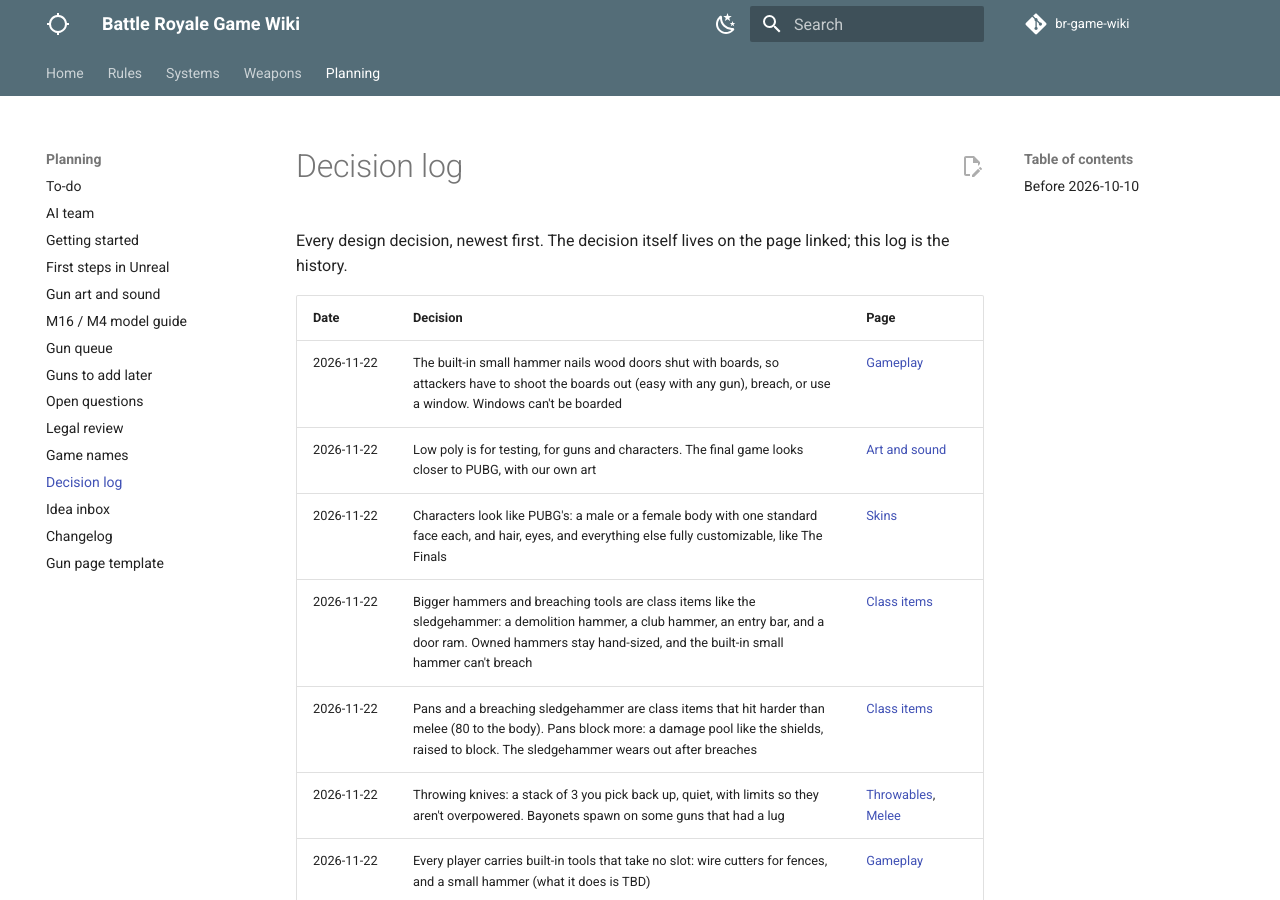
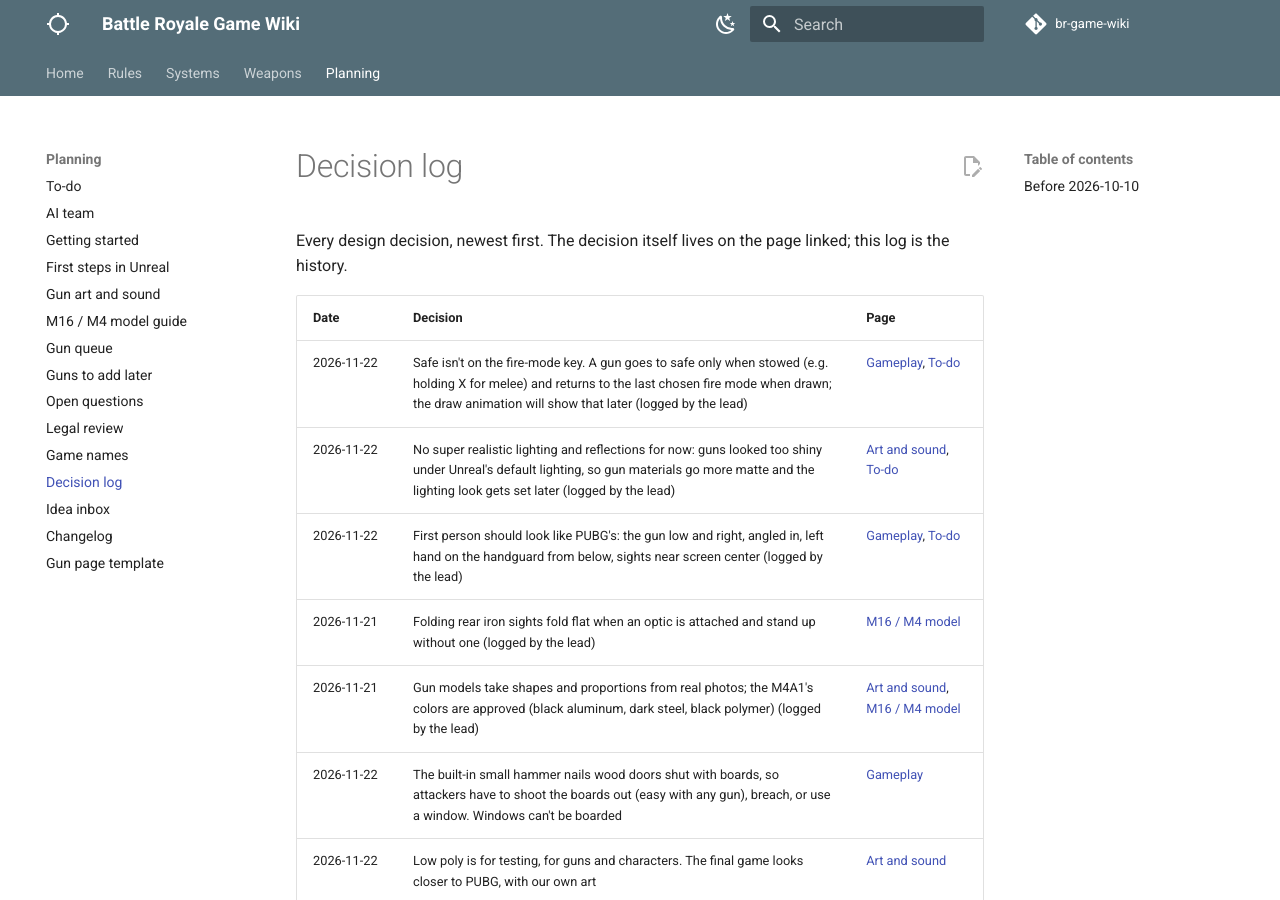
Before and after one commit to DerrickSpartan1/br-game-wiki, an MkDocs documentation site: the page built from docs/planning/decisions.md, in a window 1280 px wide and 900 px high. Built offline with MkDocs 1.6.1 and Material for MkDocs 9.7.7, drawn with Linux system fonts in a browser that asks for light colours; comment, search, counter and statistics services are not loaded.

Commit message:
Lead: log the owner's recent decisions (safe on stow, lighting, first person, folding sights, gun look)
Co-Authored-By: Claude Opus 5.5 <noreply@anthropic.com>

```diff
--- a/docs/planning/decisions.md
+++ b/docs/planning/decisions.md
@@ -4,6 +4,11 @@ Every design decision, newest first. The decision itself lives on the page linke
 
 | Date | Decision | Page |
 | --- | --- | --- |
+| 2026-11-22 | Safe isn't on the fire-mode key. A gun goes to safe only when stowed (e.g. holding X for melee) and returns to the last chosen fire mode when drawn; the draw animation will show that later (logged by the lead) | [Gameplay](../systems/gameplay.md), [To-do](to-do.md) |
+| 2026-11-22 | No super realistic lighting and reflections for now: guns looked too shiny under Unreal's default lighting, so gun materials go more matte and the lighting look gets set later (logged by the lead) | [Art and sound](art-and-sound.md), [To-do](to-do.md) |
+| 2026-11-22 | First person should look like PUBG's: the gun low and right, angled in, left hand on the handguard from below, sights near screen center (logged by the lead) | [Gameplay](../systems/gameplay.md), [To-do](to-do.md) |
+| 2026-11-21 | Folding rear iron sights fold flat when an optic is attached and stand up without one (logged by the lead) | [M16 / M4 model](m16-m4-model.md) |
+| 2026-11-21 | Gun models take shapes and proportions from real photos; the M4A1's colors are approved (black aluminum, dark steel, black polymer) (logged by the lead) | [Art and sound](art-and-sound.md), [M16 / M4 model](m16-m4-model.md) |
 | 2026-11-22 | The built-in small hammer nails wood doors shut with boards, so attackers have to shoot the boards out (easy with any gun), breach, or use a window. Windows can't be boarded | [Gameplay](../systems/gameplay.md#nailing-doors-shut) |
 | 2026-11-22 | Low poly is for testing, for guns and characters. The final game looks closer to PUBG, with our own art | [Art and sound](art-and-sound.md#art-style-low-poly-for-testing) |
 | 2026-11-22 | Characters look like PUBG's: a male or a female body with one standard face each, and hair, eyes, and everything else fully customizable, like The Finals | [Skins](../systems/skins.md#your-character) |
```
